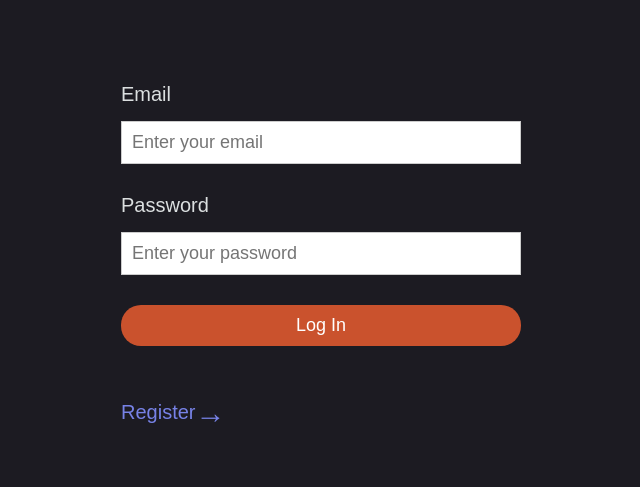
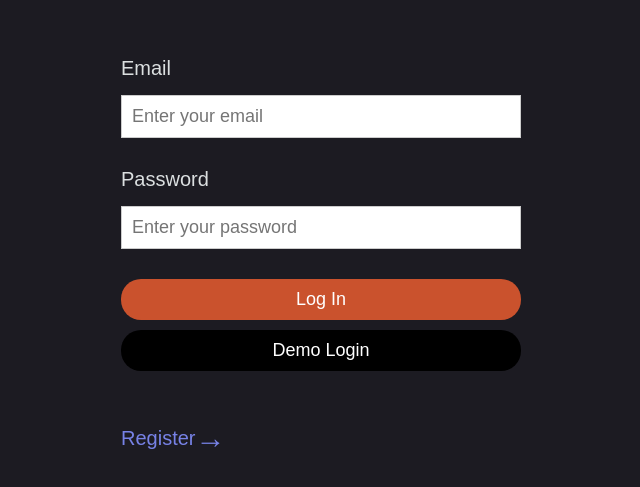
Before and after one commit to rejnowicz281/talk, a React (Vite) app: page /#/talk/login in a window 1280 px wide. Shown: the part 159-646 px from the top of the page, without its empty margins (319-959 px from the left). Built offline with nearby package versions, Linux system fonts and the light colour scheme; no server answers.

Commit message:
Add 'demo login' button

```diff
--- a/helpers/API.js
+++ b/helpers/API.js
@@ -28,6 +28,16 @@ export async function apiLogin(email, password) {
             email,
             password,
         });
+
+        return response;
+    } catch (error) {
+        return error.response;
+    }
+}
+
+export async function apiDemoLogin() {
+    try {
+        const response = await api.post("demo");
 
         return response;
     } catch (error) {
--- a/src/components/Auth/Auth.css
+++ b/src/components/Auth/Auth.css
@@ -24,9 +24,8 @@
 /* Login */
 
 .login-button,
-.register-button {
-    background-color: rgb(202, 82, 45);
-    color: white;
+.register-button,
+.demo-login-button {
     border: none;
     border-radius: 20px;
     padding: 10px 20px;
@@ -36,9 +35,23 @@
     width: 100%;
 }
 
+.login-button,
+.register-button {
+    background-color: rgb(202, 82, 45);
+    color: white;
+}
+
 .login-button:hover,
 .register-button:hover {
     background-color: rgb(153, 90, 70);
 }
 
-/* Register */
+.demo-login-button {
+    margin-top: 10px;
+    background-color: rgb(0, 0, 0);
+    color: white;
+}
+
+.demo-login-button:hover {
+    background-color: rgb(50, 50, 50);
+}
--- a/src/components/Auth/Login.jsx
+++ b/src/components/Auth/Login.jsx
@@ -1,6 +1,6 @@
 import { useState } from "react";
 import { Link } from "react-router-dom";
-import { apiLogin } from "../../../helpers/API";
+import { apiDemoLogin, apiLogin } from "../../../helpers/API";
 import { useAuthStore } from "../../store";
 import "./Auth.css";
 
@@ -15,13 +15,23 @@ function Login() {
         e.preventDefault();
         const res = await apiLogin(email, password);
 
+        handleLoginResponse(res);
+    };
+
+    async function handleDemoLogin() {
+        const res = await apiDemoLogin();
+
+        handleLoginResponse(res);
+    }
+
+    function handleLoginResponse(res) {
         if (res.status == 200) {
             localStorage.setItem("token", res.data.token);
             loginWithToken(res.data.token);
         } else {
             setError(res.data.message);
         }
-    };
+    }
 
     return (
         <div className="auth-box">
@@ -50,6 +60,9 @@ function Login() {
                 <button className="login-button" type="submit">
                     Log In
                 </button>
+                <button onClick={handleDemoLogin} className="demo-login-button" type="button">
+                    Demo Login
+                </button>
             </form>
             <div className="auth-link-box">
                 <Link to="/talk/register" className="auth-link">
```
